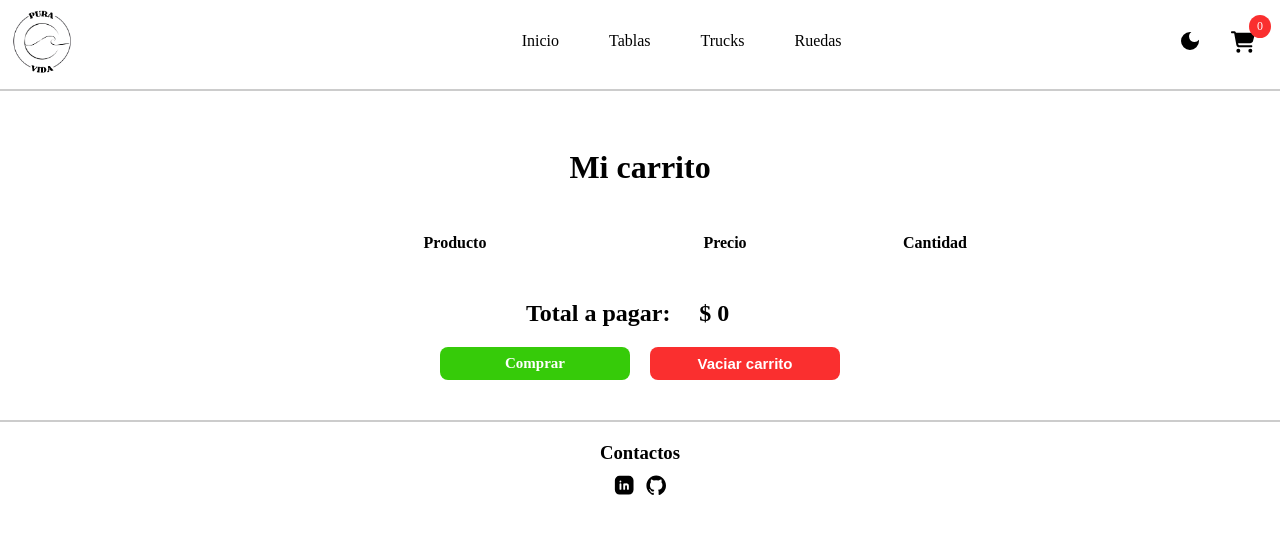
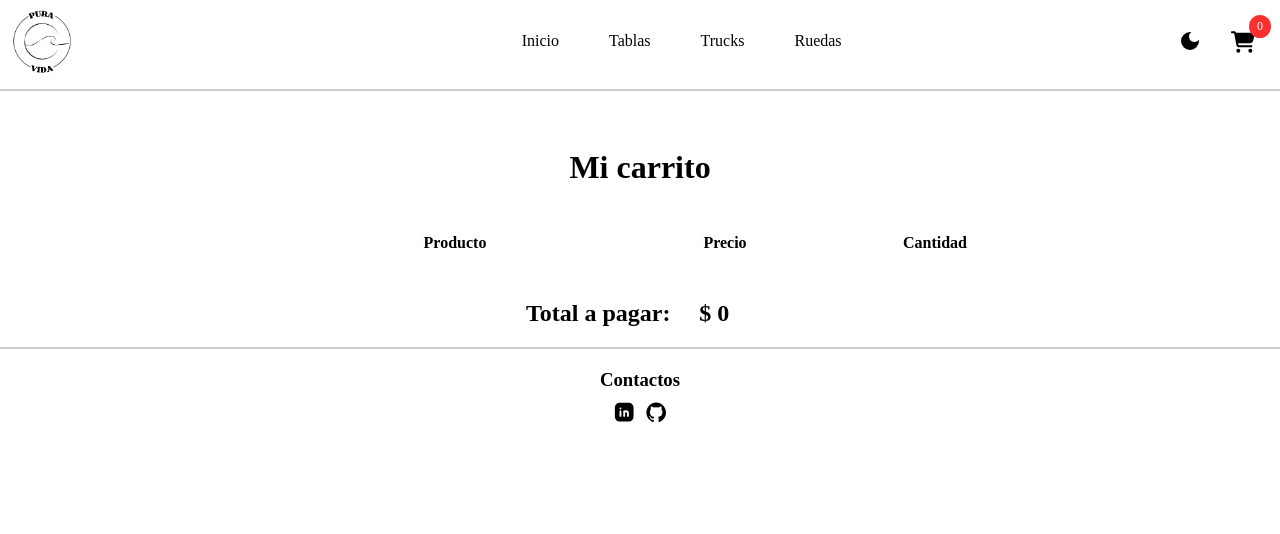
Before and after one commit to alexwelz/PuraVida-e-commerce, a React (Vite) app: page /cart in a window 1280 px wide. Shown: the top 534 px of the page. Built offline with nearby package versions, Linux system fonts and the light colour scheme.

Commit message:
Agrego operador && boton Comprar carrito

```diff
--- a/src/components/pages/cart/Cart.jsx
+++ b/src/components/pages/cart/Cart.jsx
@@ -40,6 +40,7 @@ export const Cart = () => {
       <h2 id="totalAmount">
         Total a pagar: <span>$ {total}</span>
       </h2>
+      {cart.length > 0 && (
         <div className="cart-actions">
           <Link to="/checkout" id="buy">
             Comprar
@@ -48,6 +49,7 @@ export const Cart = () => {
             Vaciar carrito
           </button>
         </div>
+      )}
     </div>
   );
 };
```
Lines whose indentation alone changed are shown as unchanged.
